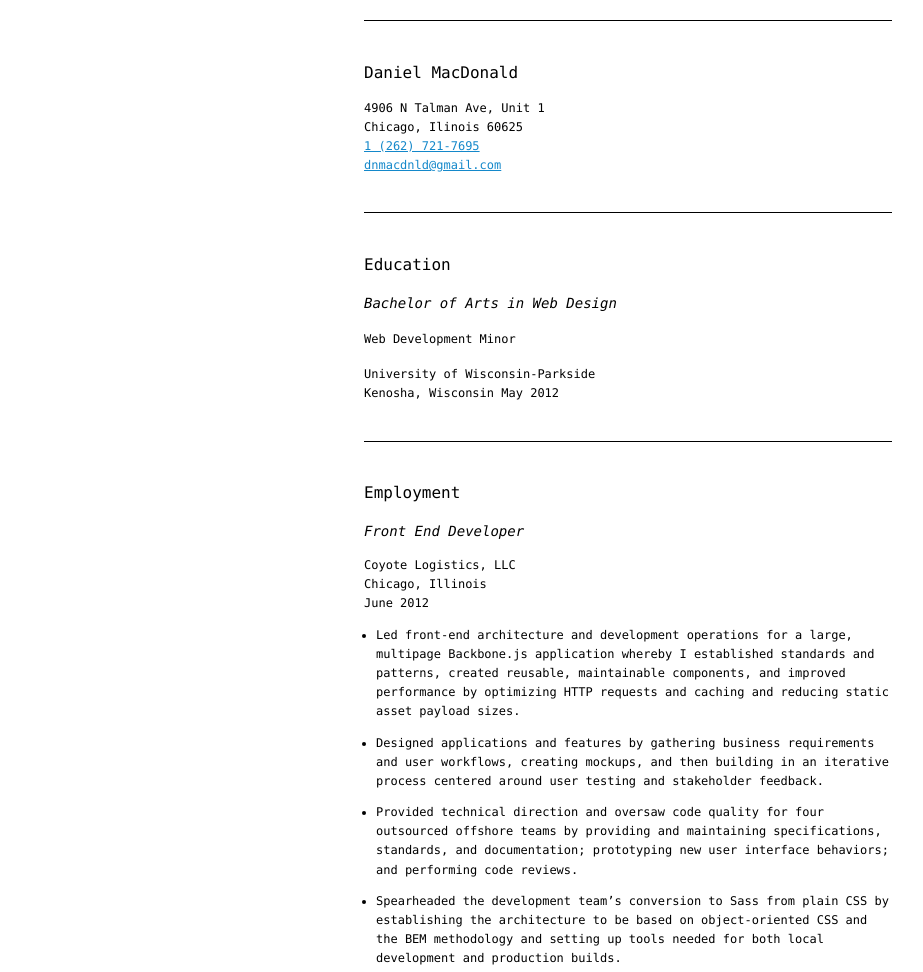
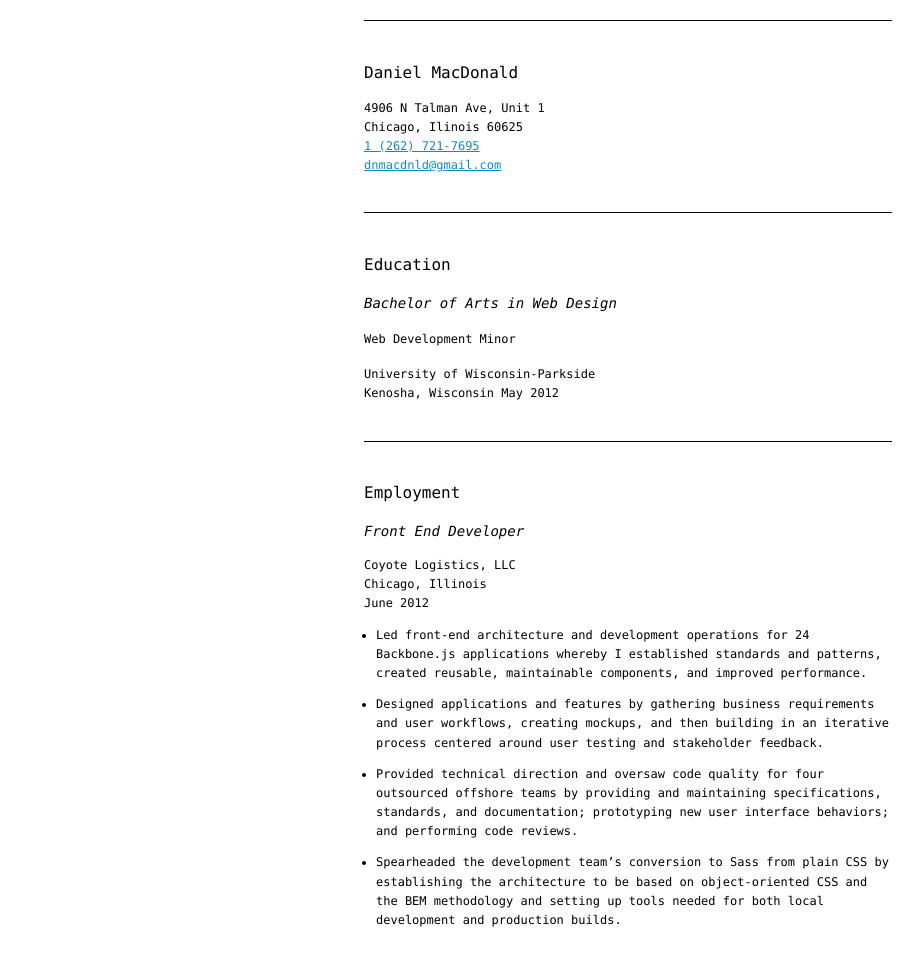
Before and after one commit to dmacdnld/dmacdnld.com, a website: page public/resume/index.html in a window 1280 px wide. Shown: the part 121-1093 px from the top of the page, without its empty margins (12-935 px from the left). Drawn offline with Linux system fonts and the light colour scheme.

Commit message:
Update resume

```diff
--- a/public/resume/index.html
+++ b/public/resume/index.html
@@ -63,7 +63,7 @@
         June 2012
       </p>
       <ul>
-        <li>Led front-end architecture and development operations for a large, multipage Backbone.js application whereby I established standards and patterns, created reusable, maintainable components, and improved performance by optimizing HTTP requests and caching and reducing static asset payload sizes.</li>
+        <li>Led front-end architecture and development operations for 24 Backbone.js applications whereby I established standards and patterns, created reusable, maintainable components, and improved performance.</li>
         <li>Designed applications and features by gathering business requirements and user workflows, creating mockups, and then building in an iterative process centered around user testing and stakeholder feedback.</li>
         <li>Provided technical direction and oversaw code quality for four outsourced offshore teams by providing and maintaining specifications, standards, and documentation; prototyping new user interface behaviors; and performing code reviews.</li>
         <li>Spearheaded the development team’s conversion to Sass from plain CSS by establishing the architecture to be based on object-oriented CSS and the BEM methodology and setting up tools needed for both local development and production builds.</li>
```
